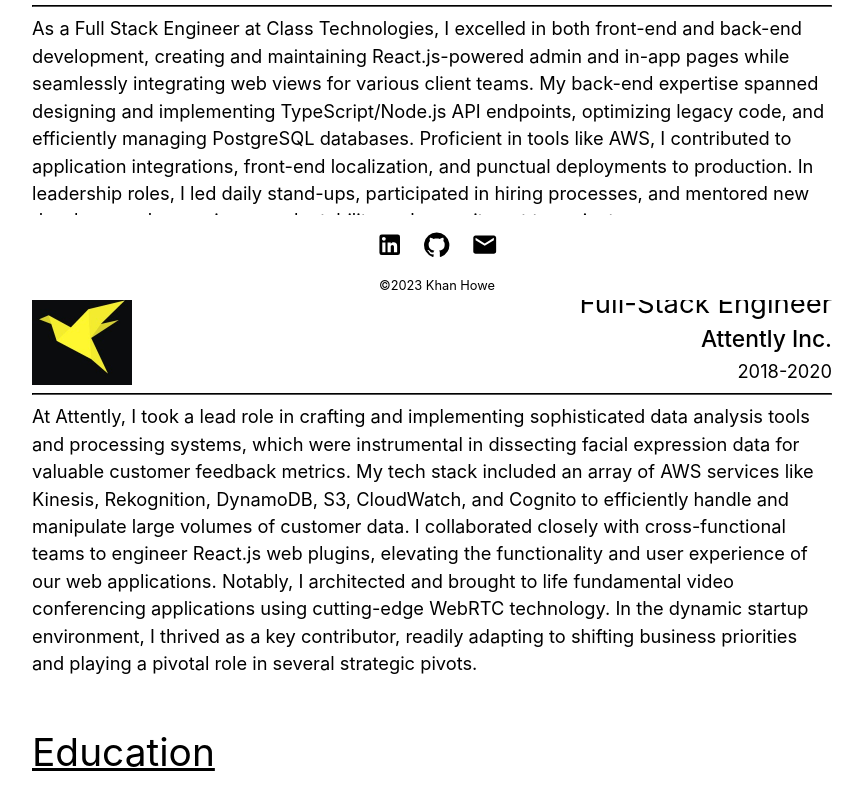
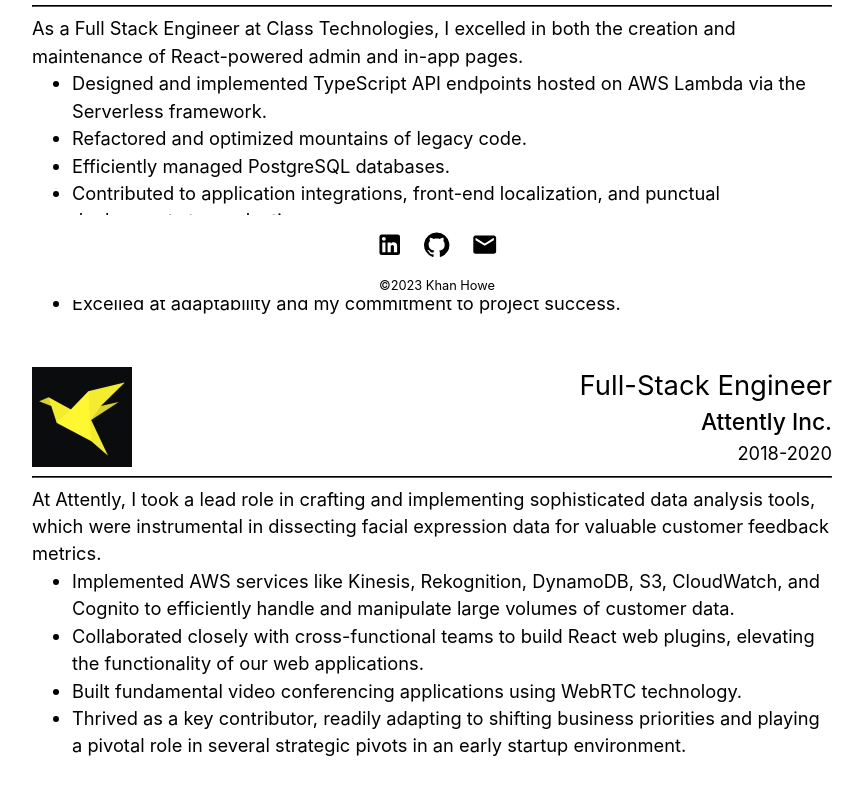
Before and after one commit to khanhowe/khan-dev, a React (Create React App) app: page /background in a window 1280 px wide. Shown: the part 500-1300 px from the top of the page, without its empty margins (208-1071 px from the left). Built offline with nearby package versions, Linux system fonts and the light colour scheme.

Commit message:
Add MUI skill and change experience text

```diff
--- a/src/pages/About.tsx
+++ b/src/pages/About.tsx
@@ -14,6 +14,7 @@
     {label: 'GitHub Actions', color: 'black'},
     {label: 'Docker', color: 'rgb(13, 183, 237)'},
     {label: 'Python', color: '#3776ab'},
+    {label: 'Material UI', color: 'rgb(51, 153, 255)'},
     {label: 'Next.js', color: 'black'},
     {label: 'PostgreSQL', color: 'rgb(105, 158, 202)'},
     {label: 'MongoDB', color: 'rgb(0, 237, 100)'},
--- a/src/pages/Experience.tsx
+++ b/src/pages/Experience.tsx
@@ -6,7 +6,8 @@
     company: string;
     dateRange: string;
     logoSource: string;
-    description: string[];
+    description: string;
+    bulletPoints: string[];
 }
 
 const experienceList: ExperienceItem[] = [
@@ -15,8 +16,14 @@
         company: 'Class Technologies Inc.',
         dateRange: '2021-2023',
         logoSource: '/class.jpg',
-        description: [
-            'As a Full Stack Engineer at Class Technologies, I excelled in both front-end and back-end development, creating and maintaining React.js-powered admin and in-app pages while seamlessly integrating web views for various client teams. My back-end expertise spanned designing and implementing TypeScript/Node.js API endpoints, optimizing legacy code, and efficiently managing PostgreSQL databases. Proficient in tools like AWS, I contributed to application integrations, front-end localization, and punctual deployments to production. In leadership roles, I led daily stand-ups, participated in hiring processes, and mentored new developers, showcasing my adaptability and commitment to project success.',
+        description: 'As a Full Stack Engineer at Class Technologies, I excelled in both the creation and maintenance of React-powered admin and in-app pages.',
+        bulletPoints: [
+            'Designed and implemented TypeScript API endpoints hosted on AWS Lambda via the Serverless framework.',
+            'Refactored and optimized mountains of legacy code.',
+            'Efficiently managed PostgreSQL databases.',
+            'Contributed to application integrations, front-end localization, and punctual deployments to production.',
+            'In leadership roles, I led daily stand-ups, participated in hiring processes, and mentored new developers.',
+            'Excelled at adaptability and my commitment to project success.'
         ]
     },
     {
@@ -24,15 +31,19 @@
         company: 'Attently Inc.',
         dateRange: '2018-2020',
         logoSource: '/attently.jpeg',
-        description: [
-            'At Attently, I took a lead role in crafting and implementing sophisticated data analysis tools and processing systems, which were instrumental in dissecting facial expression data for valuable customer feedback metrics. My tech stack included an array of AWS services like Kinesis, Rekognition, DynamoDB, S3, CloudWatch, and Cognito to efficiently handle and manipulate large volumes of customer data. I collaborated closely with cross-functional teams to engineer React.js web plugins, elevating the functionality and user experience of our web applications. Notably, I architected and brought to life fundamental video conferencing applications using cutting-edge WebRTC technology. In the dynamic startup environment, I thrived as a key contributor, readily adapting to shifting business priorities and playing a pivotal role in several strategic pivots.',
+        description: 'At Attently, I took a lead role in crafting and implementing sophisticated data analysis tools, which were instrumental in dissecting facial expression data for valuable customer feedback metrics.',
+        bulletPoints: [
+            'Implemented AWS services like Kinesis, Rekognition, DynamoDB, S3, CloudWatch, and Cognito to efficiently handle and manipulate large volumes of customer data.',
+            'Collaborated closely with cross-functional teams to build React web plugins, elevating the functionality of our web applications.',
+            'Built fundamental video conferencing applications using WebRTC technology.',
+            'Thrived as a key contributor, readily adapting to shifting business priorities and playing a pivotal role in several strategic pivots in an early startup environment.'
         ]
     },
 ];
 
 
 
-const ExperienceSection: React.FC<ExperienceItem> = ({ title, company, dateRange, logoSource, description }) => {
+const ExperienceSection: React.FC<ExperienceItem> = ({ title, company, dateRange, logoSource, description, bulletPoints }) => {
     return (
         <div className='experience-section'>
             <div className='experience-header'>
@@ -47,7 +58,10 @@
             </div>
             <hr/>
             <div className='experience-text-div'>
-                {description.map((paragraph, index) => <Typography key={index}>{paragraph}</Typography>)}
+                <Typography>{description}</Typography>
+                <Typography component='ul'>
+                    {bulletPoints.map((point, index) => <li key={index}>{point}</li>)}
+                </Typography>
             </div>
         </div>
     );
@@ -67,6 +81,7 @@
                 dateRange={item.dateRange}
                 logoSource={item.logoSource}
                 description={item.description}
+                bulletPoints={item.bulletPoints}
             />)}
         </div>
     );
```
